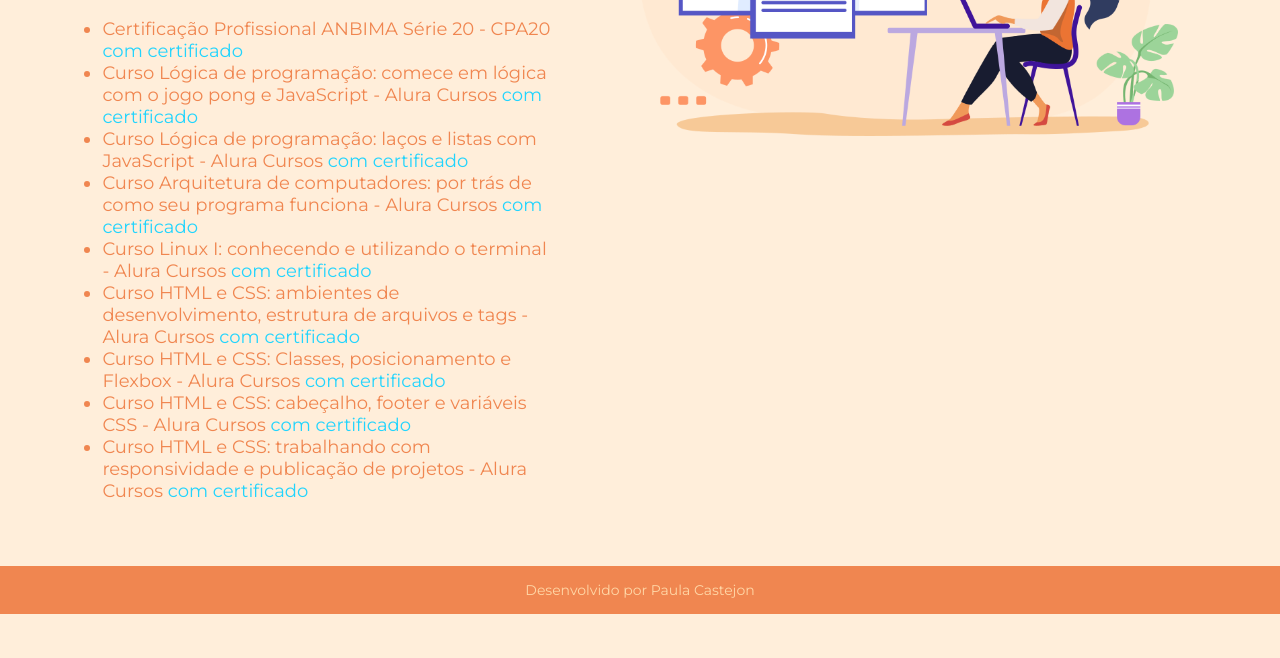
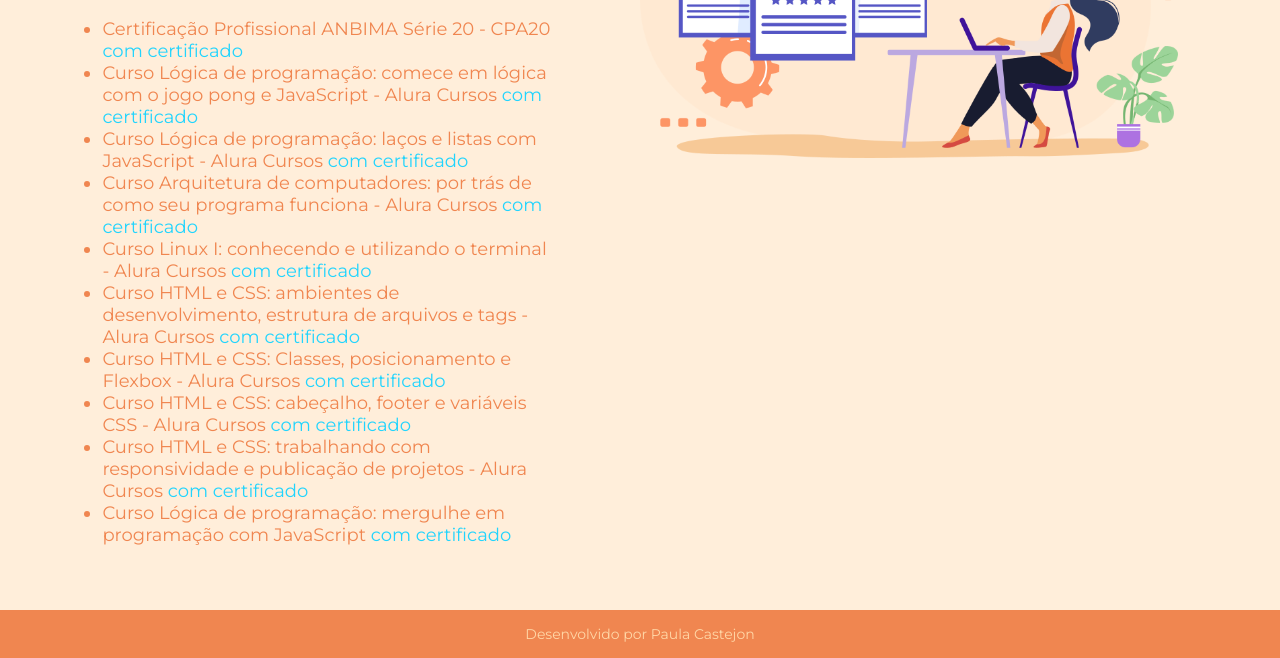
Before and after one commit to PaulaSCastejon/portfolio, a plain HTML site: page curriculo.html in a window 1280 px wide. Shown: the part 649-1307 px from the top of the page. Before the commit the page ends 1263 px from the top, so only its background shows below. Drawn offline with nearby package versions, Linux system fonts and the light colour scheme.

Commit message:
Update curriculo.html

```diff
--- a/curriculo.html
+++ b/curriculo.html
@@ -40,6 +40,7 @@
                 <li>Curso HTML e CSS: Classes, posicionamento e Flexbox - Alura Cursos <a href="https://unibb.alura.com.br/certificate/F8031232/html-css-classes-posicionamento-flexbox">com certificado</a></li>
                 <li>Curso HTML e CSS: cabeçalho, footer e variáveis CSS - Alura Cursos <a href="https://unibb.alura.com.br/certificate/F8031232/html-css-cabecalho-footer-variaveis-css">com certificado</a></li>
                 <li>Curso HTML e CSS: trabalhando com responsividade e publicação de projetos - Alura Cursos <a href="https://unibb.alura.com.br/certificate/F8031232/html-css-responsividade-publicacao-projetos">com certificado</a></li>
+                <li>Curso Lógica de programação: mergulhe em programação com JavaScript <a href="https://unibb.alura.com.br/certificate/F8031232/logica-programacao-mergulhe-programacao-javascript">com certificado</a> </li>
             </ul>
             </div>
         </section>
```
